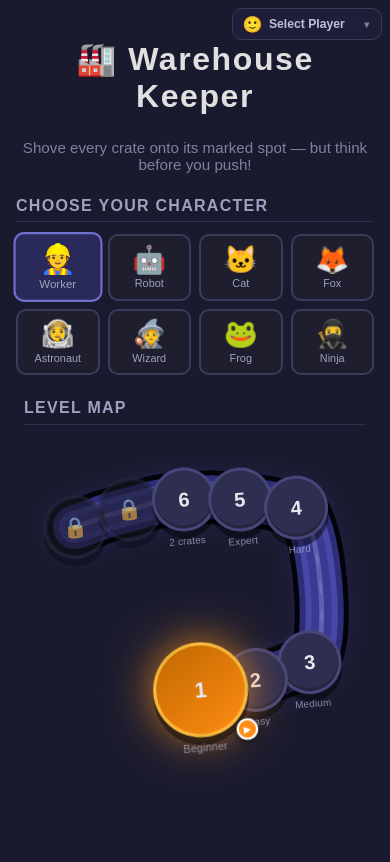
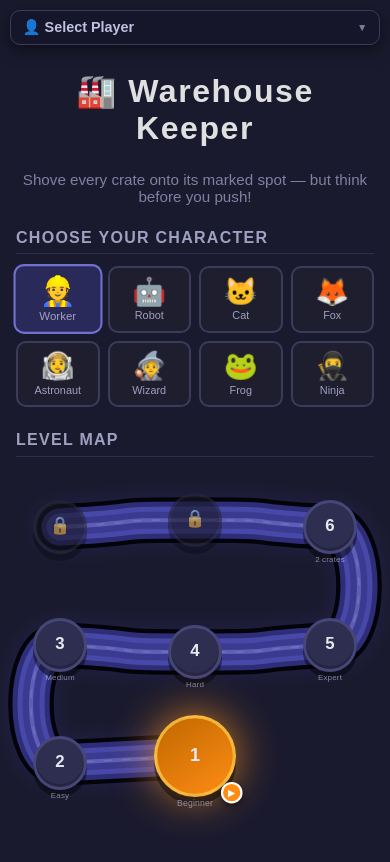
Before and after one commit to Fathima-Nuha/WareHouseGame, a React (Vite) app: page / in a window 390 px wide. Shown: the top 862 px of the page. Built offline with nearby package versions, Linux system fonts and the light colour scheme.

Commit message:
added read me file

```diff
--- a/src/components/HUD/HUD.jsx
+++ b/src/components/HUD/HUD.jsx
@@ -14,7 +14,7 @@ function HUD({ levelName, moves, bestScore, canUndo, onUndo, onReset, onBack })
           <span className={styles.best}>
             🏆 Best: {bestScore.moves}
             {bestScore.playerName && (
-              <span className={styles.bestBy}> by {bestScore.playerName}</span>
+              <span className={styles.bestBy}> : {bestScore.playerName}</span>
             )}
           </span>
         )}
--- a/src/components/LevelSelect/LevelSelect.jsx
+++ b/src/components/LevelSelect/LevelSelect.jsx
@@ -1,4 +1,4 @@
-import { useState, useMemo, useRef, useEffect } from 'react'
+import { useState, useMemo, useRef, useEffect, useLayoutEffect } from 'react'
 import styles from './LevelSelect.module.css'
 import curatedLevels from '../../levels/curatedLevels'
 import { PLAYER_CHARACTERS, DEFAULT_CHARACTER } from '../../utils/characters'
@@ -7,24 +7,27 @@ import { useSounds } from '../../hooks/useSounds'
 
 const DIFFICULTY_LABEL = ['Beginner', 'Easy', 'Medium', 'Hard', 'Expert']
 
-// ── Map geometry (horizontal snake) ────────────────────────────────
-const NODES_PER_ROW = 5     // nodes per horizontal row
-const PAD_H         = 60    // left / right padding
-const PAD_V         = 80    // top / bottom padding
-const ROW_H         = 155   // vertical distance between row centres
-const WIGGLE        = 18    // vertical arch per row (bigger = more wavy)
-const NORMAL_R      = 32    // regular node radius
-const ACTIVE_R      = 44    // active node radius
+// ── Map geometry breakpoints ────────────────────────────────────────
+// Derived at render time from measured container width (mapW)
+// PAD_H must be >= colW * 0.42 so U-turn bulges never exceed the canvas edge.
+// colW = (W - 2*PAD_H) / (N-1).  Solving PAD_H >= 0.42*colW gives the minimums below.
+// ROW_H must comfortably fit 2*ACTIVE_R plus caption space (~40px).
+function getGeo(w) {
+  if (w < 370) return { NODES_PER_ROW: 3, PAD_H: 44, PAD_V: 58, ROW_H: 118, WIGGLE: 7,  NORMAL_R: 27, ACTIVE_R: 38 }
+  if (w < 540) return { NODES_PER_ROW: 4, PAD_H: 50, PAD_V: 70, ROW_H: 138, WIGGLE: 11, NORMAL_R: 30, ACTIVE_R: 43 }
+  return             { NODES_PER_ROW: 5, PAD_H: 60, PAD_V: 80, ROW_H: 155, WIGGLE: 18, NORMAL_R: 32, ACTIVE_R: 44 }
+}
 
-/** Absolute centre of node i given canvas pixel width W */
-function nodePos(i, W) {
+/** Absolute centre of node i given canvas pixel width W and geometry config */
+function nodePos(i, W, geo) {
+  const { NODES_PER_ROW, PAD_H, PAD_V, ROW_H, WIGGLE } = geo
   const colW       = (W - PAD_H * 2) / (NODES_PER_ROW - 1)
   const row        = Math.floor(i / NODES_PER_ROW)
   const col        = i % NODES_PER_ROW
   const goingRight = row % 2 === 0
   const actualCol  = goingRight ? col : (NODES_PER_ROW - 1 - col)
   const x = PAD_H + actualCol * colW
-  const t = actualCol / (NODES_PER_ROW - 1)             // 0 → 1
+  const t = (NODES_PER_ROW > 1) ? actualCol / (NODES_PER_ROW - 1) : 0.5
   const wiggle = Math.sin(t * Math.PI) * WIGGLE * (goingRight ? -1 : 1)
   const y = PAD_V + row * ROW_H + wiggle
   return { x, y }
@@ -34,9 +37,10 @@ function nodePos(i, W) {
  * Build a smooth continuous SVG path using Catmull-Rom → cubic bézier conversion
  * within each row, and a graceful outward bulge for U-turns between rows.
  */
-function buildPath(count, W) {
+function buildPath(count, W, geo) {
   if (count < 2) return ''
-  const pts  = Array.from({ length: count }, (_, i) => nodePos(i, W))
+  const { NODES_PER_ROW, PAD_H } = geo
+  const pts  = Array.from({ length: count }, (_, i) => nodePos(i, W, geo))
   const colW = (W - PAD_H * 2) / (NODES_PER_ROW - 1)
   let d = `M ${pts[0].x.toFixed(1)} ${pts[0].y.toFixed(1)}`
 
@@ -61,9 +65,10 @@ function buildPath(count, W) {
       const cp2y = c.y - (next.y - p.y) * T
       d += ` C ${cp1x.toFixed(1)} ${cp1y.toFixed(1)} ${cp2x.toFixed(1)} ${cp2y.toFixed(1)} ${c.x.toFixed(1)} ${c.y.toFixed(1)}`
     } else {
-      // ─ U-turn: bezier that bulges outward past the row edge ─
+      // ─ U-turn: bulge clamped to PAD_H so it never escapes the canvas ─
+      // (rightmost node sits at x = W − PAD_H, so PAD_H is the available space)
       const goingRight = pRow % 2 === 0
-      const bulge = colW * 0.42
+      const bulge = Math.min(colW * 0.42, geo.PAD_H * 0.88)
       const bx = goingRight ? p.x + bulge : p.x - bulge
       d += ` C ${bx.toFixed(1)} ${p.y.toFixed(1)} ${bx.toFixed(1)} ${c.y.toFixed(1)} ${c.x.toFixed(1)} ${c.y.toFixed(1)}`
     }
@@ -74,27 +79,11 @@ function buildPath(count, W) {
 // ── Component ──────────────────────────────────────────────────────
 function LevelSelect({ onSelectLevel, highestPassed = 0, bestScores = {}, activePlayer, players = [], onSelectPlayer, onAddPlayer, onRemovePlayer }) {
   const [selectedChar, setSelectedChar] = useState(DEFAULT_CHARACTER)
-  const [panelOpen, setPanelOpen]       = useState(false)
   const [newName, setNewName]           = useState('')
   const [nameError, setNameError]       = useState('')
-  const panelRef                        = useRef(null)
+  const [panelOpen, setPanelOpen]       = useState(false)
   const inputRef                        = useRef(null)
   const { playCharSelect } = useSounds()
-
-  // Close panel when clicking outside
-  useEffect(() => {
-    if (!panelOpen) return
-    function handleOutside(e) {
-      if (panelRef.current && !panelRef.current.contains(e.target)) setPanelOpen(false)
-    }
-    document.addEventListener('mousedown', handleOutside)
-    return () => document.removeEventListener('mousedown', handleOutside)
-  }, [panelOpen])
-
-  // Focus input when panel opens
-  useEffect(() => {
-    if (panelOpen) setTimeout(() => inputRef.current?.focus(), 50)
-  }, [panelOpen])
 
   function handleAddPlayer(e) {
     e.preventDefault()
@@ -144,7 +133,13 @@ function LevelSelect({ onSelectLevel, highestPassed = 0, bestScores = {}, active
     return levels[levels.length - 1]?.id ?? null
   }, [levels, highestPassed])
 
+  const [noPlayerError, setNoPlayerError] = useState(false)
+
   function handlePlay(level) {
+    if (!activePlayer) {
+      setNoPlayerError(true)
+      return
+    }
     if (level.isLocked) return
     let obj = level
     if (level.type === 'generated') {
@@ -158,7 +153,14 @@ function LevelSelect({ onSelectLevel, highestPassed = 0, bestScores = {}, active
 
   // Track actual rendered width of the map container
   const mapRef = useRef(null)
-  const [mapW, setMapW] = useState(600)
+  // Seed with viewport width so first render already uses correct geo on mobile
+  const [mapW, setMapW] = useState(() => window.innerWidth)
+  // Immediate sync read after DOM renders (before paint) — eliminates layout flash
+  useLayoutEffect(() => {
+    if (!mapRef.current) return
+    const w = mapRef.current.getBoundingClientRect().width
+    if (w > 0) setMapW(w)
+  }, [])
   useEffect(() => {
     if (!mapRef.current) return
     const ro = new ResizeObserver(([entry]) => setMapW(entry.contentRect.width))
@@ -166,29 +168,32 @@ function LevelSelect({ onSelectLevel, highestPassed = 0, bestScores = {}, active
     return () => ro.disconnect()
   }, [])
 
-  const numRows = Math.ceil(displayLevels.length / NODES_PER_ROW)
-  const canvasH = PAD_V * 2 + (numRows - 1) * ROW_H + WIGGLE + ACTIVE_R
-  const pathD   = buildPath(displayLevels.length, mapW)
+  const geo     = useMemo(() => getGeo(mapW), [mapW])
+  const numRows = Math.ceil(displayLevels.length / geo.NODES_PER_ROW)
+  const canvasH = geo.PAD_V * 2 + (numRows - 1) * geo.ROW_H + geo.WIGGLE + geo.ACTIVE_R
+  const pathD   = buildPath(displayLevels.length, mapW, geo)
+  // Scale road stroke widths proportionally to node radius
+  const rScale  = geo.NORMAL_R / 32
 
   return (
     <div className={styles.screen}>
-      {/* ── Player panel (top-right corner) ─────────────────── */}
-      <div className={styles.playerWidget} ref={panelRef}>
+      {/* ── Player panel ─────────────────────────────────── */}
+      <div className={styles.playerWidget}>
+        {/* Mobile-only toggle header */}
         <button
-          className={styles.playerWidgetToggle}
+          className={[
+            styles.playerWidgetToggle,
+            noPlayerError && !activePlayer ? styles.playerWidgetNoPlayer : ''
+          ].join(' ')}
           onClick={() => setPanelOpen((o) => !o)}
           aria-expanded={panelOpen}
-          aria-label="Player panel"
         >
-          <span className={styles.playerWidgetAvatar}>🙂</span>
-          <span className={styles.playerWidgetName}>
-            {activePlayer ? activePlayer.name : 'Select Player'}
-          </span>
+          <span>{activePlayer ? `🙂 ${activePlayer.name}` : noPlayerError ? '⚠️ Select Player' : '👤 Select Player'}</span>
           <span className={styles.playerWidgetCaret}>{panelOpen ? '▲' : '▼'}</span>
         </button>
 
-        {panelOpen && (
-          <div className={styles.playerPanel}>
+        {/* Content: always visible on desktop, toggle-controlled on mobile */}
+        <div className={[styles.playerPanelContent, panelOpen ? styles.playerPanelOpen : ''].join(' ')}>
           <p className={styles.playerPanelTitle}>Players</p>
 
           {players.length === 0 && (
@@ -203,7 +208,7 @@ function LevelSelect({ onSelectLevel, highestPassed = 0, bestScores = {}, active
                     styles.playerPanelBtn,
                     activePlayer?.id === p.id ? styles.playerPanelBtnActive : ''
                   ].join(' ')}
-                    onClick={() => { onSelectPlayer(p); setPanelOpen(false) }}
+                  onClick={() => { onSelectPlayer(p); setNoPlayerError(false); setPanelOpen(false) }}
                 >
                   {activePlayer?.id === p.id ? '✓ ' : ''}{p.name}
                 </button>
@@ -229,9 +234,11 @@ function LevelSelect({ onSelectLevel, highestPassed = 0, bestScores = {}, active
             />
             <button type="submit" className={styles.playerPanelAdd}>Add</button>
           </form>
+          {noPlayerError && !activePlayer && (
+            <p className={styles.playerPanelError}>⚠️ Select a player to start!</p>
+          )}
           {nameError && <p className={styles.playerPanelError}>{nameError}</p>}
         </div>
-        )}
       </div>
 
       <h1 className={styles.title}>🏭 Warehouse Keeper</h1>
@@ -283,31 +290,31 @@ function LevelSelect({ onSelectLevel, highestPassed = 0, bestScores = {}, active
                 </filter>
               </defs>
               {/* Outer soft glow */}
-              <path d={pathD} fill="none" stroke="#4040c0" strokeWidth="56"
+              <path d={pathD} fill="none" stroke="#4040c0" strokeWidth={56 * rScale}
                 strokeLinecap="round" opacity="0.18"
                 style={{ filter: 'blur(10px)' }} />
               {/* Ground shadow — gives road depth */}
-              <path d={pathD} fill="none" stroke="#03030a" strokeWidth="54" strokeLinecap="round" />
+              <path d={pathD} fill="none" stroke="#03030a" strokeWidth={54 * rScale} strokeLinecap="round" />
               {/* Road base */}
-              <path d={pathD} fill="none" stroke="#2d2d78" strokeWidth="44" strokeLinecap="round" />
+              <path d={pathD} fill="none" stroke="#2d2d78" strokeWidth={44 * rScale} strokeLinecap="round" />
               {/* Lighter bevel — makes it look raised */}
-              <path d={pathD} fill="none" stroke="#4848a8" strokeWidth="32" strokeLinecap="round" />
+              <path d={pathD} fill="none" stroke="#4848a8" strokeWidth={32 * rScale} strokeLinecap="round" />
               {/* Inner surface — slightly lighter centre */}
-              <path d={pathD} fill="none" stroke="#3a3a90" strokeWidth="20" strokeLinecap="round" />
+              <path d={pathD} fill="none" stroke="#3a3a90" strokeWidth={20 * rScale} strokeLinecap="round" />
               {/* Dashed centre line — road marking feel */}
-              <path d={pathD} fill="none" stroke="rgba(255,255,160,0.13)" strokeWidth="2"
-                strokeLinecap="round" strokeDasharray="10 18" />
+              <path d={pathD} fill="none" stroke="rgba(255,255,160,0.13)" strokeWidth={Math.max(1.5, 2 * rScale)}
+                strokeLinecap="round" strokeDasharray={`${8 * rScale} ${14 * rScale}`} />
               {/* Top highlight — thin bright edge */}
-              <path d={pathD} fill="none" stroke="rgba(160,160,255,0.35)" strokeWidth="5" strokeLinecap="round" />
+              <path d={pathD} fill="none" stroke="rgba(160,160,255,0.35)" strokeWidth={Math.max(2, 5 * rScale)} strokeLinecap="round" />
             </svg>
 
             {/* Level nodes */}
             {displayLevels.map((level, i) => {
-              const { x: cx, y: cy } = nodePos(i, mapW)
+              const { x: cx, y: cy } = nodePos(i, mapW, geo)
               const isActive    = level.id === activeLevelId
               const isCompleted = level.id <= highestPassed
               const isLocked    = level.isLocked
-              const r           = isActive ? ACTIVE_R : NORMAL_R
+              const r           = isActive ? geo.ACTIVE_R : geo.NORMAL_R
 
               return (
                 <div
@@ -353,6 +360,11 @@ function LevelSelect({ onSelectLevel, highestPassed = 0, bestScores = {}, active
                       ? level.difficulty
                       : ''}
                   </span>
+                  {isCompleted && bestScores[level.id]?.playerName && (
+                    <span className={styles.nodeBestBy}>
+                      {bestScores[level.id].playerName}
+                    </span>
+                  )}
                 </div>
               )
             })}
--- a/src/components/LevelSelect/LevelSelect.module.css
+++ b/src/components/LevelSelect/LevelSelect.module.css
@@ -8,7 +8,6 @@
   gap: 1.5rem;
   font-family: sans-serif;
   background-color: #1a1a2e;
-  position: relative;  /* anchor for the fixed player widget */
 }
 
 .title {
@@ -25,56 +24,45 @@
   max-width: 360px;
 }
 
-/* ── Player widget (fixed, top-right) ──────────────────────────────── */
+/* ── Player widget (fixed top-left on desktop) ───────────────── */
 .playerWidget {
   position: fixed;
   top: 1rem;
   right: 1rem;
-  z-index: 50;
-  min-width: 150px;
-}
-
-.playerWidgetToggle {
-  display: flex;
-  align-items: center;
-  gap: 0.4rem;
-  background-color: #1e1e38;
-  border: 1.5px solid #3b3b5c;
-  border-radius: 10px;
-  padding: 0.4rem 0.75rem;
-  cursor: pointer;
-  color: #c0c0e0;
-  font-size: 0.82rem;
-  width: 100%;
-  transition: background-color 0.15s, border-color 0.15s;
-  touch-action: manipulation;
-}
-.playerWidgetToggle:hover { background-color: #2a2a50; border-color: #5a5a90; }
-
-.playerWidgetAvatar { font-size: 1rem; }
-.playerWidgetName   { flex: 1; font-weight: 600; text-align: left; }
-.playerWidgetCaret  { font-size: 0.6rem; opacity: 0.6; }
-
-.playerPanel {
-  position: absolute;
-  top: calc(100% + 6px);
-  right: 0;
+  width: 220px;
   background-color: #16162a;
   border: 1.5px solid #3b3b5c;
   border-radius: 12px;
   padding: 0.75rem;
-  min-width: 200px;
-  max-width: 240px;
   display: flex;
   flex-direction: column;
   gap: 0.5rem;
   box-shadow: 0 8px 28px rgba(0,0,0,0.55);
-  animation: panelIn 0.15s ease;
+  z-index: 100;
 }
 
-@keyframes panelIn {
-  from { opacity: 0; transform: translateY(-6px); }
-  to   { opacity: 1; transform: translateY(0); }
+/* Toggle header — hidden on desktop, shown on mobile */
+.playerWidgetToggle {
+  display: none;
+  width: 100%;
+  align-items: center;
+  justify-content: space-between;
+  background: none;
+  border: none;
+  color: #c0c0e0;
+  font-size: 0.9rem;
+  font-weight: 600;
+  cursor: pointer;
+  padding: 0;
+  touch-action: manipulation;
+}
+.playerWidgetCaret { font-size: 0.65rem; opacity: 0.6; }
+
+/* Panel body — always visible on desktop */
+.playerPanelContent {
+  display: flex;
+  flex-direction: column;
+  gap: 0.5rem;
 }
 
 .playerPanelTitle {
@@ -181,9 +169,54 @@
   color: #ff7070;
 }
 
-@media (max-width: 480px) {
-  .playerWidget { top: 0.5rem; right: 0.5rem; }
-  .playerWidgetToggle { font-size: 0.76rem; padding: 0.35rem 0.6rem; }
+/* top padding so page content doesn't hide under the fixed mobile bar */
+@media (max-width: 540px) {
+  .screen { padding-top: 4.5rem; }
+
+  /* Fixed top-right on mobile — always visible */
+  .playerWidget {
+    position: fixed;
+    top: 0.6rem;
+    right: 0.6rem;
+    left: 0.6rem;
+    width: auto;
+    max-width: 100%;
+    padding: 0;
+    background-color: transparent;
+    border: none;
+    box-shadow: none;
+    gap: 0;
+    z-index: 200;
+  }
+
+  /* Show toggle button */
+  .playerWidgetToggle {
+    display: flex;
+    background-color: #16162a;
+    border: 1.5px solid #3b3b5c;
+    border-radius: 10px;
+    padding: 0.5rem 0.75rem;
+    box-shadow: 0 4px 16px rgba(0,0,0,0.55);
+  }
+
+  /* Alert tint when no player selected */
+  .playerWidgetNoPlayer {
+    border-color: #a03030 !important;
+    background-color: #2a1616 !important;
+    color: #ff8080 !important;
+  }
+
+  /* Dropdown panel below the toggle */
+  .playerPanelContent {
+    display: none;
+    margin-top: 0.3rem;
+    background-color: #16162a;
+    border: 1.5px solid #3b3b5c;
+    border-radius: 10px;
+    padding: 0.6rem;
+    box-shadow: 0 8px 28px rgba(0,0,0,0.65);
+  }
+  .playerPanelContent.playerPanelOpen { display: flex; }
 }
 
 /* ── Shared section ─────────────────────────────────────────────── */
@@ -197,16 +230,18 @@
   width: 100%;
   padding: 0 9rem;
   box-sizing: border-box;
+  position: relative;
 }
+
+/* Dimmed + blocked state removed — map is always interactive */
 
 @media (max-width: 900px) {
   .mapSection { padding: 0 4rem; }
 }
 @media (max-width: 600px) {
-  .mapSection { padding: 0 1.5rem; }
-}
-@media (max-width: 420px) {
-  .mapSection { padding: 0 0.5rem; }
+  /* Remove side padding — screen already has 1rem on each side;
+     PAD_H inside the canvas provides internal breathing room */
+  .mapSection { padding: 0; }
 }
 
 .sectionTitle {
@@ -271,6 +306,10 @@
   width: 100%;
   transform: rotate(-5deg);
   transform-origin: center center;
+}
+
+@media (max-width: 530px) {
+  .mapCanvas { transform: none; }
 }
 
 .pathSvg {
@@ -338,6 +377,10 @@
   line-height: 1;
 }
 
+@media (max-width: 530px) {
+  .nodeNum { font-size: 1.05rem; }
+}
+
 .starBadge {
   position: absolute;
   top: -11px;
@@ -376,6 +419,28 @@
   pointer-events: none;
 }
 
+@media (max-width: 530px) {
+  .nodeCaption { font-size: 0.5rem; top: calc(100% + 4px); }
+}
+
+.nodeBestBy {
+  position: absolute;
+  top: calc(100% + 20px);
+  left: 50%;
+  transform: translateX(-50%);
+  font-size: 0.56rem;
+  color: rgba(255, 215, 0, 0.6);
+  white-space: nowrap;
+  pointer-events: none;
+  max-width: 80px;
+  overflow: hidden;
+  text-overflow: ellipsis;
+}
+
+@media (max-width: 530px) {
+  .nodeBestBy { display: none; }
+}
+
 /* ── Animations ─────────────────────────────────────────────────── */
 @keyframes activePulse {
   0%, 100% {
```
Also changed, not shown: 1 other file (tests, documents, lock files or other folders). Lines whose indentation alone changed are shown as unchanged.
